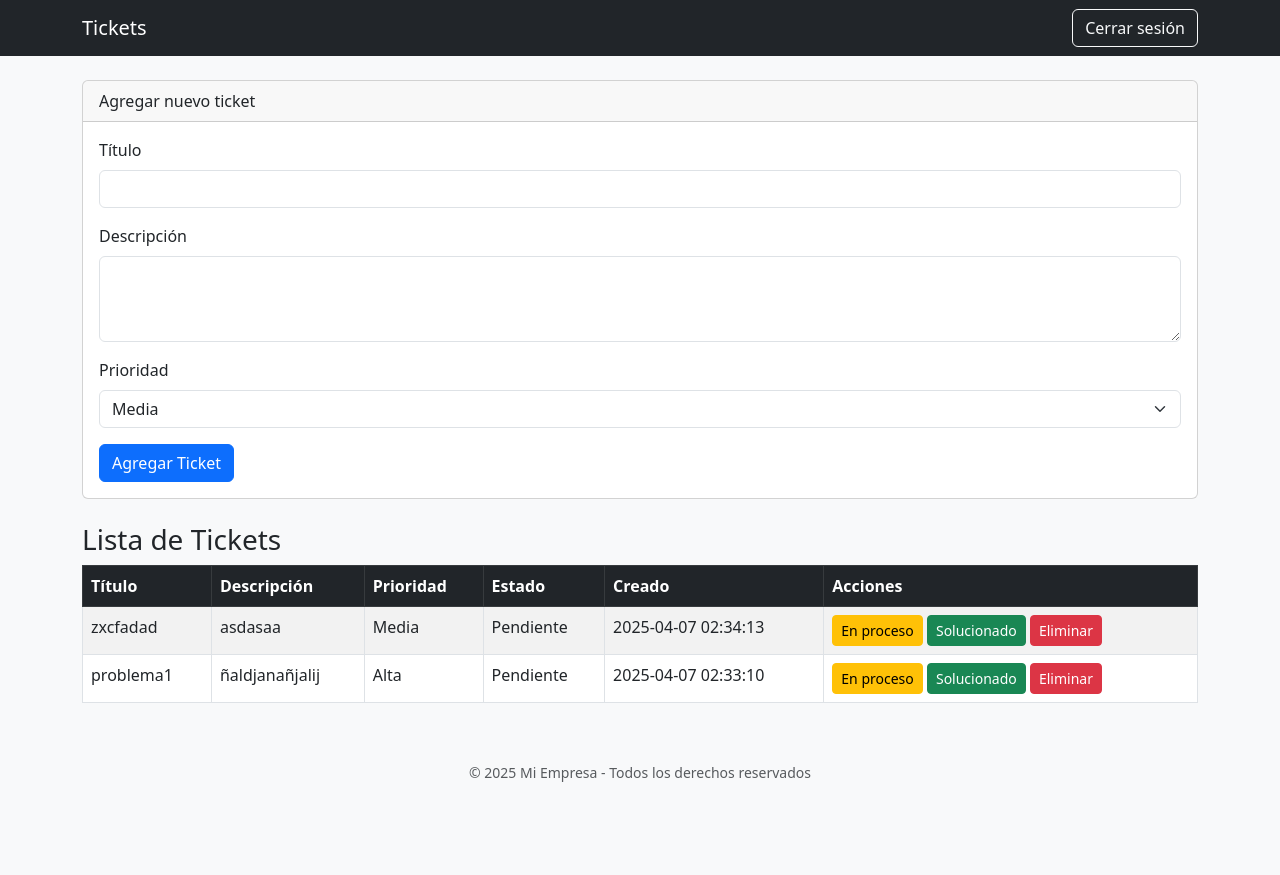
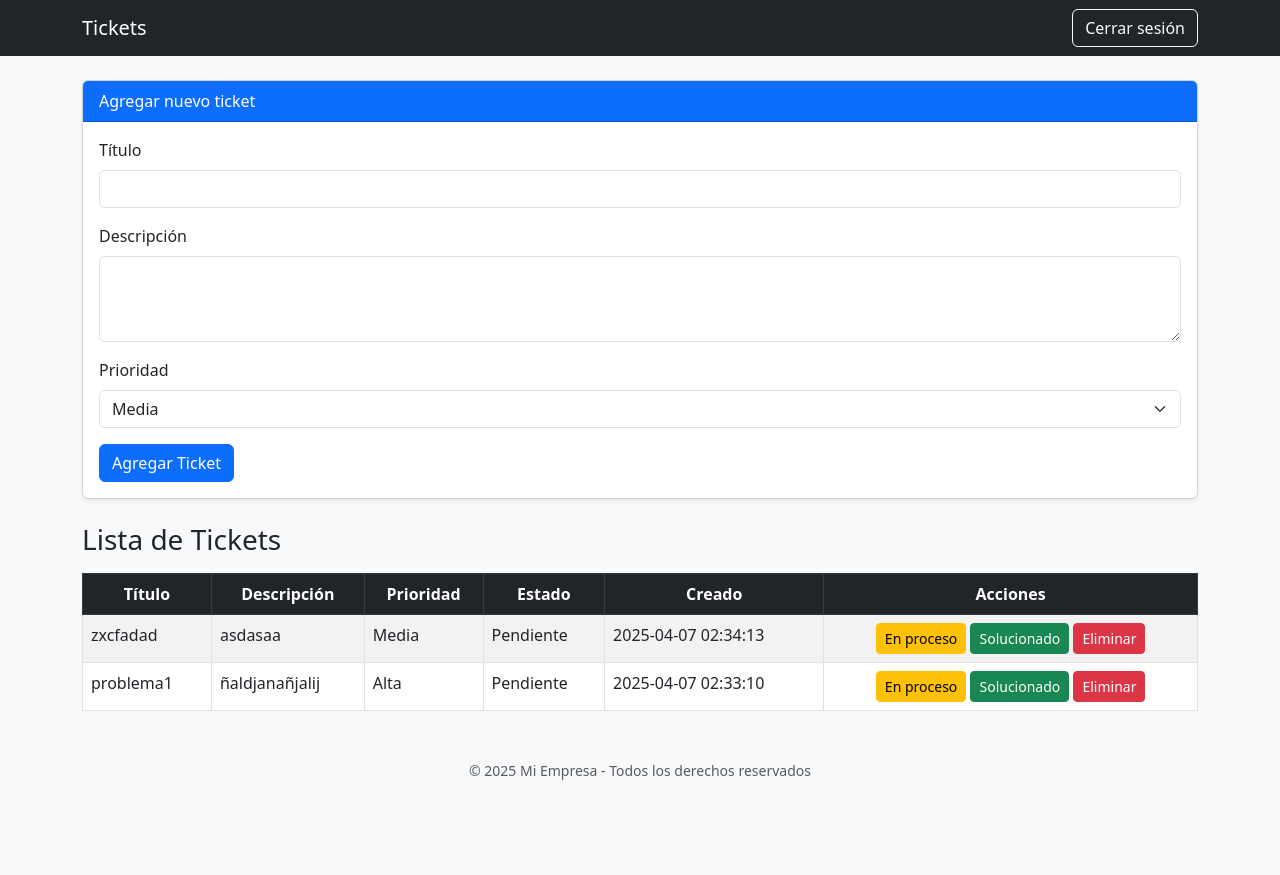
Before and after one commit to julipatepa/tickets, a Flask app: page / in a window 1280 px wide. Before the commit the page ends 782 px from the top, so only its background shows below. Run offline with Flask 3, Linux system fonts and the light colour scheme; a user stored in the database is signed in; data comes from the database, SQL or seed files in the repository; both versions use the stored data as it was after the commit.

```diff
--- a/templates/index.html
+++ b/templates/index.html
@@ -3,9 +3,25 @@
 <head>
     <meta charset="UTF-8">
     <title>Panel de Tickets</title>
+    <meta name="viewport" content="width=device-width, initial-scale=1"> <!-- mejora responsive -->
     <link href="https://cdn.jsdelivr.net/npm/bootstrap@5.3.0/dist/css/bootstrap.min.css" rel="stylesheet">
+    <style>
+        body {
+            padding-bottom: 100px; /* espacio para el footer */
+        }
+        footer {
+            background-color: #f8f9fa;
+            position: fixed;
+            bottom: 0;
+            width: 100%;
+            height: 60px;
+            line-height: 60px;
+        }
+    </style>
 </head>
 <body class="bg-light">
+
+    <!-- NAVBAR -->
     <nav class="navbar navbar-expand-lg navbar-dark bg-dark mb-4">
         <div class="container">
             <a class="navbar-brand" href="#">Tickets</a>
@@ -15,7 +31,9 @@
         </div>
     </nav>
 
+    <!-- CONTENIDO -->
     <div class="container">
+        <!-- FLASH MESSAGES -->
         {% with messages = get_flashed_messages(with_categories=true) %}
           {% if messages %}
             {% for category, message in messages %}
@@ -27,8 +45,9 @@
           {% endif %}
         {% endwith %}
 
-        <div class="card mb-4">
-            <div class="card-header">Agregar nuevo ticket</div>
+        <!-- FORMULARIO -->
+        <div class="card mb-4 shadow-sm">
+            <div class="card-header bg-primary text-white">Agregar nuevo ticket</div>
             <div class="card-body">
                 <form action="{{ url_for('add_ticket') }}" method="POST">
                     <div class="mb-3">
@@ -52,10 +71,11 @@
             </div>
         </div>
 
-        <h3>Lista de Tickets</h3>
-        <div class="table-responsive">
+        <!-- TABLA DE TICKETS -->
+        <h3 class="mb-3">Lista de Tickets</h3>
+        <div class="table-responsive mb-5">
             <table class="table table-bordered table-striped">
-                <thead class="table-dark">
+                <thead class="table-dark text-center">
                     <tr>
                         <th>Título</th>
                         <th>Descripción</th>
@@ -73,7 +93,7 @@
                             <td>{{ ticket.priority }}</td>
                             <td>{{ ticket.status }}</td>
                             <td>{{ ticket.created_at }}</td>
-                            <td>
+                            <td class="text-center">
                                 {% if ticket.status != 'Solucionado' %}
                                     <form action="{{ url_for('update_status', ticket_id=ticket.id) }}" method="POST" style="display:inline;">
                                         <button class="btn btn-warning btn-sm">En proceso</button>
@@ -92,9 +112,12 @@
             </table>
         </div>
     </div>
-     <footer class="bg-light text-center text-muted py-3 fixed-bottom">
+
+    <!-- FOOTER -->
+    <footer class="text-center text-muted">
         <small>&copy; {{ current_year or "2025" }} Mi Empresa - Todos los derechos reservados</small>
     </footer>
+
     <script src="https://cdn.jsdelivr.net/npm/bootstrap@5.3.0/dist/js/bootstrap.bundle.min.js"></script>
 </body>
 </html>
```
Also changed, not shown: database.db.
